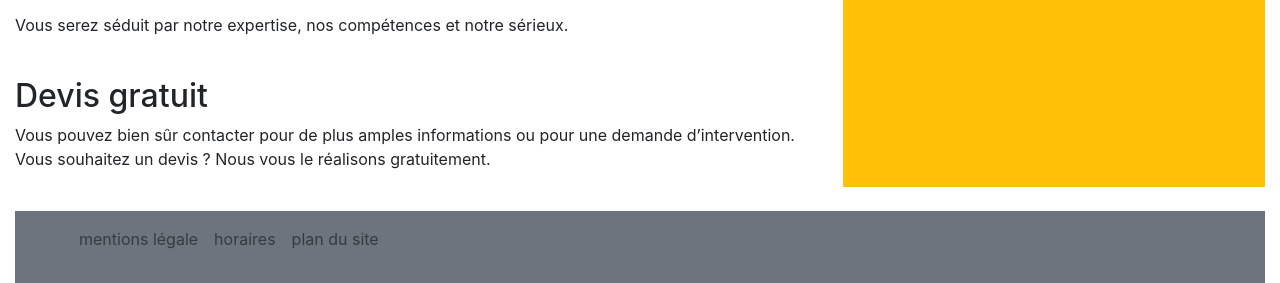
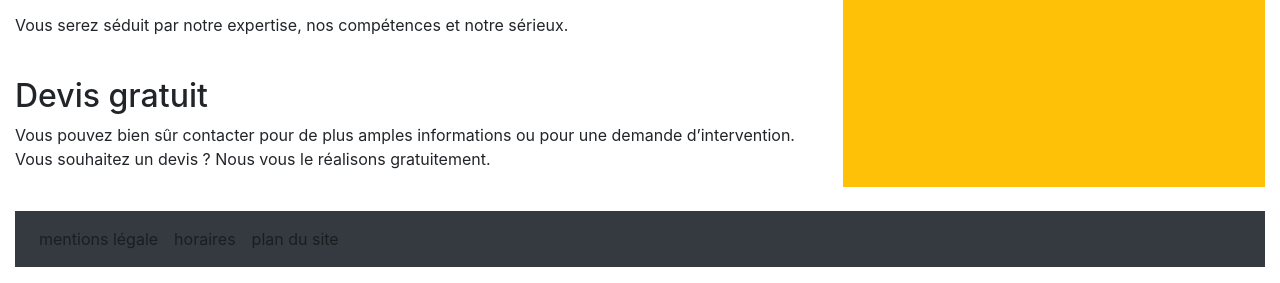
Before and after one commit to Kralex-97/Mon-d-pot-distant, a plain HTML site: page BOOSTRAP/index.html in a window 1280 px wide. Shown: the part 693-976 px from the top of the page. Drawn offline with nearby package versions, Linux system fonts and the light colour scheme.

Commit message:
deuxieme commit bootstrap

```diff
--- a/BOOSTRAP/index.html
+++ b/BOOSTRAP/index.html
@@ -12,7 +12,7 @@
     <header>
       <div class="row shadow">
         <div class="col-8 d-none d-lg-block">
-            <img  classe="img-fluid" src="image/jarditou_logo.jpg" alt="logo jarditou" title="logo jarditou" width="200" height="60">
+            <img  class="img-fluid" src="image/jarditou_logo.jpg" alt="logo jarditou" title="logo jarditou" width="200" height="60">
         </div>
       <div class="col-4 d-flex justify-content-end p-auto">
           <h1 class="d-none d-lg-block">Tout le jardin</h1>
@@ -68,8 +68,7 @@
       </section>
       <br>
       <footer>
-          <nav class="navbar navbar-expand-lg navbar-light bg-secondary">
-            <ul>
+          <nav class="navbar navbar-expand-lg navbar-light bg-dark">
               <div class="d-none d-lg-block">
                 <div class="navbar-nav">
                   <a class="nav-item nav-link" href="#">mentions légale<span class="sr-only">(current)</span></a>
@@ -77,12 +76,11 @@
                   <a class="nav-item nav-link" href="#">plan du site</a>
                 </div>
               </div>
-            </ul>
           </nav>
-       </div>
       </footer>
   <script src="https://code.jquery.com/jquery-3.4.1.slim.min.js" integrity="sha384-J6qa4849blE2+poT4WnyKhv5vZF5SrPo0iEjwBvKU7imGFAV0wwj1yYfoRSJoZ+n" crossorigin="anonymous"></script>
   <script src="https://cdn.jsdelivr.net/npm/popper.js@1.16.0/dist/umd/popper.min.js" integrity="sha384-Q6E9RHvbIyZFJoft+2mJbHaEWldlvI9IOYy5n3zV9zzTtmI3UksdQRVvoxMfooAo" crossorigin="anonymous"></script>
   <script src="https://stackpath.bootstrapcdn.com/bootstrap/4.4.1/js/bootstrap.min.js" integrity="sha384-wfSDF2E50Y2D1uUdj0O3uMBJnjuUD4Ih7YwaYd1iqfktj0Uod8GCExl3Og8ifwB6" crossorigin="anonymous"></script>
+</div>
 </body>
 </html>
```
